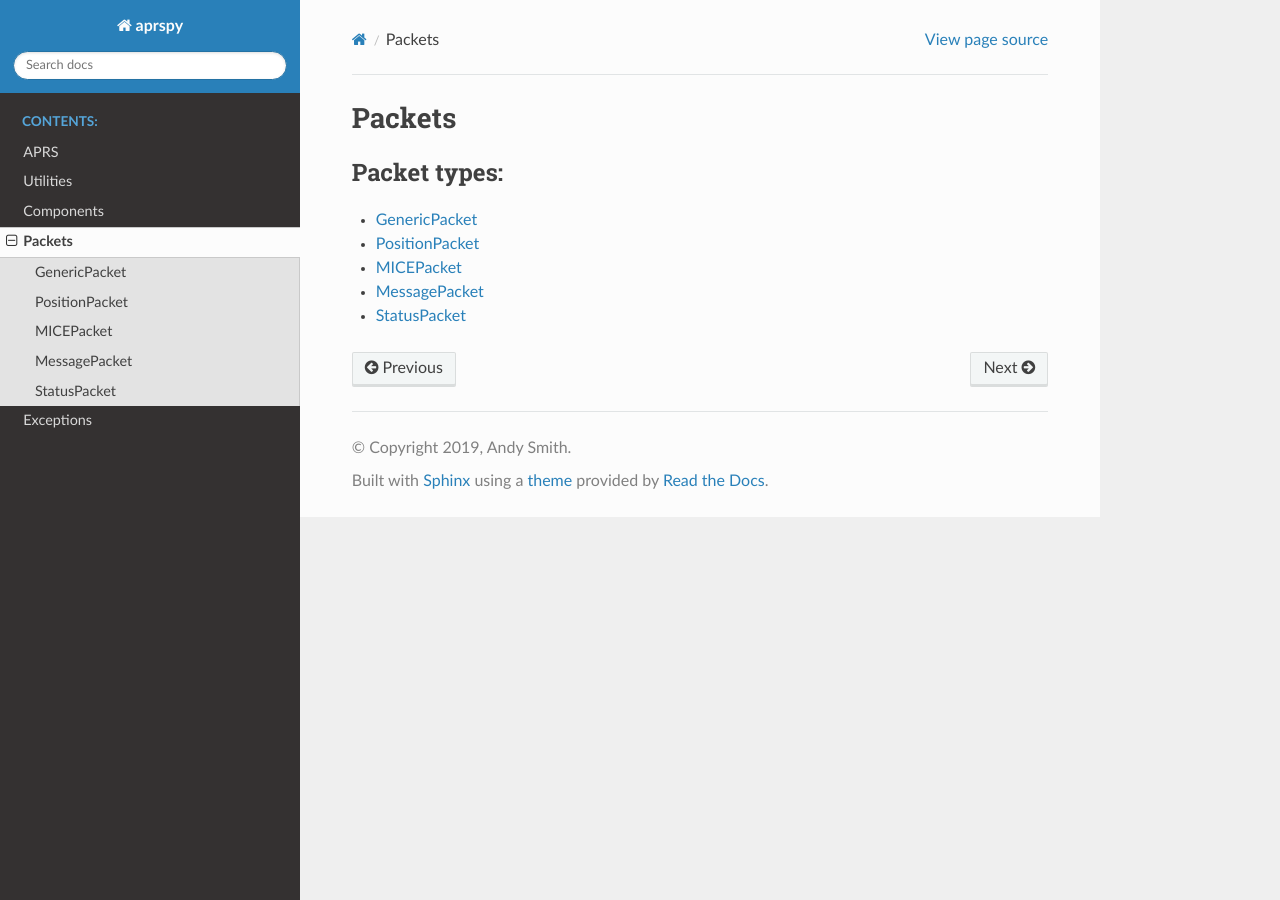
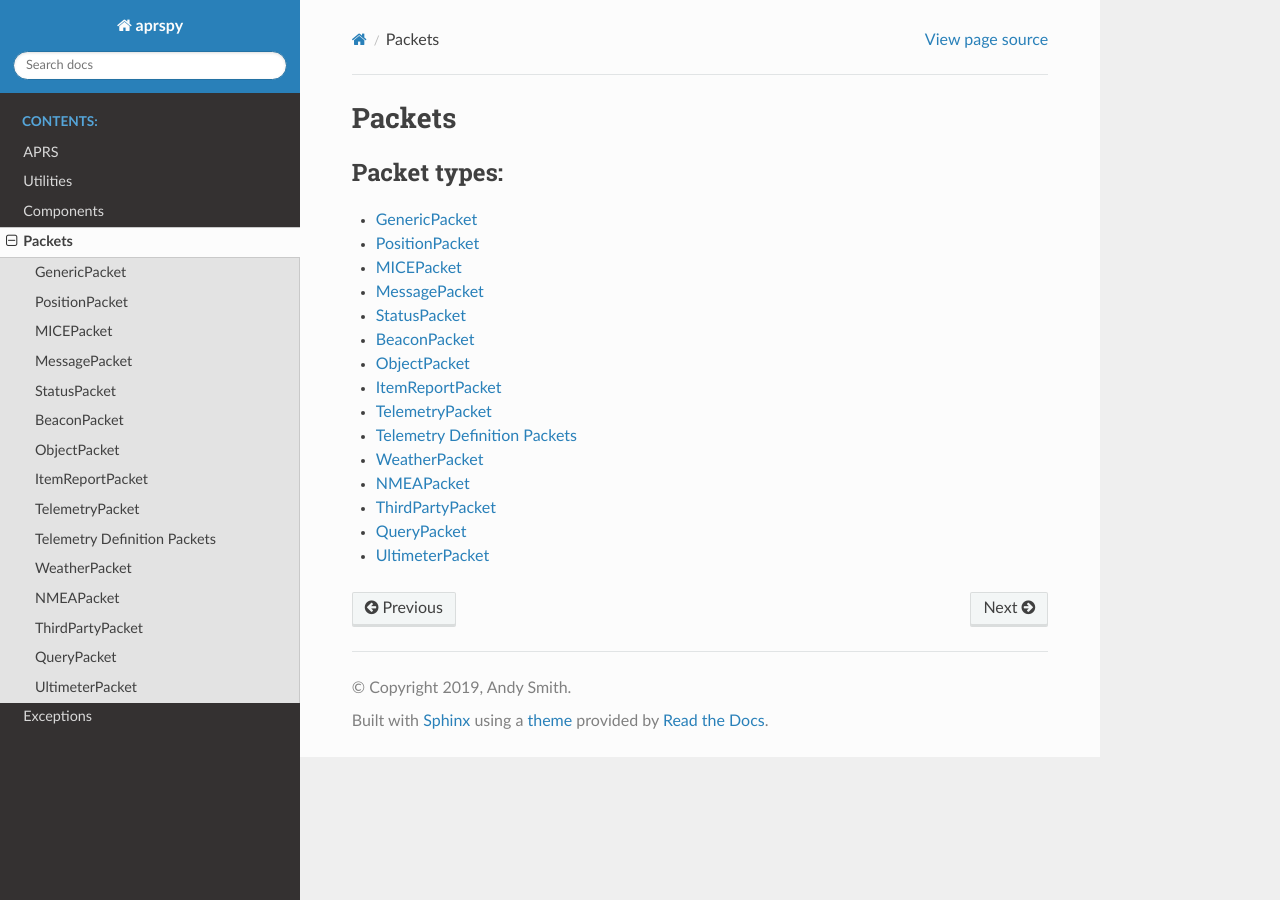
Before and after one commit to nsnw/aprspy, a Sphinx documentation site: the page built from docs/source/packets.rst, in a window 1280 px wide. Built offline with Sphinx 7.4.7 and the Read the Docs theme 3.1.0, drawn with Linux system fonts in a browser that asks for light colours; the version number is read from the project's files by our own code.

Commit message:
Add __version__, add missing packet types to Sphinx docs
Co-Authored-By: Claude Sonnet 4.6 <noreply@anthropic.com>

```diff
--- a/aprspy/__init__.py
+++ b/aprspy/__init__.py
@@ -28,6 +28,8 @@ from .packets.weather import WeatherPacket
 from .packets.third_party import ThirdPartyPacket
 from .packets.query import QueryPacket
 from .packets.ultimeter import UltimeterPacket
+
+__version__ = "0.5.0"
 
 # Set up logging
 logger = logging.getLogger(__name__)
--- /dev/null
+++ b/docs/source/beacon.rst
@@ -0,0 +1,5 @@
+BeaconPacket
+============
+
+.. autoclass:: aprspy.packets.beacon.BeaconPacket
+      :members:
--- /dev/null
+++ b/docs/source/item_report.rst
@@ -0,0 +1,5 @@
+ItemReportPacket
+================
+
+.. autoclass:: aprspy.packets.item_report.ItemReportPacket
+      :members:
--- /dev/null
+++ b/docs/source/nmea.rst
@@ -0,0 +1,5 @@
+NMEAPacket
+==========
+
+.. autoclass:: aprspy.packets.nmea.NMEAPacket
+      :members:
--- /dev/null
+++ b/docs/source/object.rst
@@ -0,0 +1,5 @@
+ObjectPacket
+============
+
+.. autoclass:: aprspy.packets.object.ObjectPacket
+      :members:
--- a/docs/source/packets.rst
+++ b/docs/source/packets.rst
@@ -9,3 +9,13 @@ Packets
    mice
    message
    status
+   beacon
+   object
+   item_report
+   telemetry
+   telemetry_definition
+   weather
+   nmea
+   third_party
+   query
+   ultimeter
--- /dev/null
+++ b/docs/source/query.rst
@@ -0,0 +1,5 @@
+QueryPacket
+===========
+
+.. autoclass:: aprspy.packets.query.QueryPacket
+      :members:
--- /dev/null
+++ b/docs/source/telemetry.rst
@@ -0,0 +1,5 @@
+TelemetryPacket
+===============
+
+.. autoclass:: aprspy.packets.telemetry.TelemetryPacket
+      :members:
--- /dev/null
+++ b/docs/source/third_party.rst
@@ -0,0 +1,5 @@
+ThirdPartyPacket
+================
+
+.. autoclass:: aprspy.packets.third_party.ThirdPartyPacket
+      :members:
--- /dev/null
+++ b/docs/source/ultimeter.rst
@@ -0,0 +1,5 @@
+UltimeterPacket
+===============
+
+.. autoclass:: aprspy.packets.ultimeter.UltimeterPacket
+      :members:
--- /dev/null
+++ b/docs/source/weather.rst
@@ -0,0 +1,5 @@
+WeatherPacket
+=============
+
+.. autoclass:: aprspy.packets.weather.WeatherPacket
+      :members:
```
Also changed, not shown: docs/source/telemetry_definition.rst (added, +14 -0 lines).
